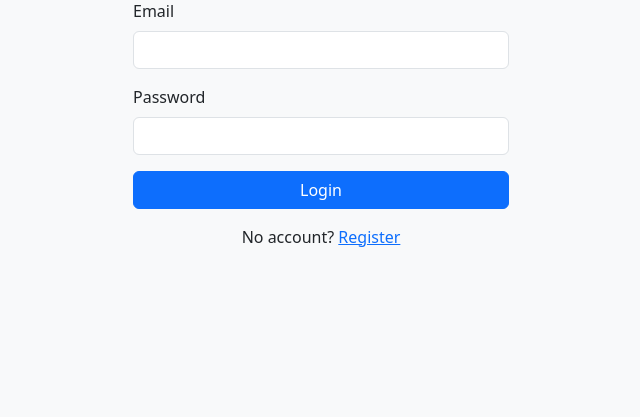
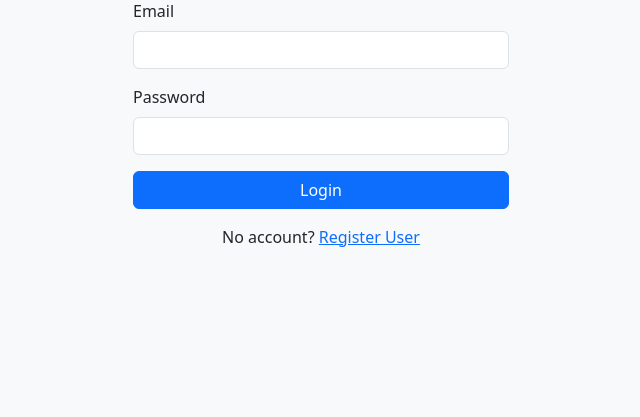
Before and after one commit to namngarg/smart-helpdesk-ticket-system, a PHP site: page /auth/login.php in a window 1280 px wide. Shown: the part 139-556 px from the top of the page, without its empty margins (319-959 px from the left). Run offline with PHP 8.4, Linux system fonts and the light colour scheme.

Commit message:
Clarify register link text on login page
Co-Authored-By: Claude Sonnet 5 <noreply@anthropic.com>

```diff
--- a/auth/login.php
+++ b/auth/login.php
@@ -65,7 +65,7 @@ if ($_SERVER['REQUEST_METHOD'] === 'POST') {
         </div>
         <button type="submit" class="btn btn-primary w-100">Login</button>
     </form>
-    <p class="text-center mt-3">No account? <a href="register.php">Register</a></p>
+    <p class="text-center mt-3">No account? <a href="register.php">Register User</a></p>
 </div>
 </body>
 </html>
```
